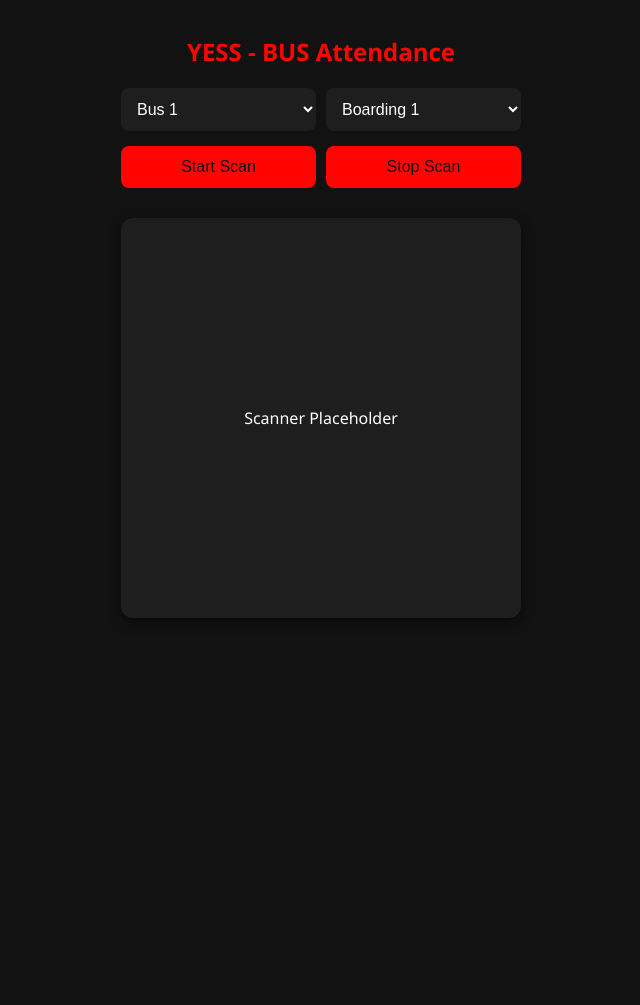
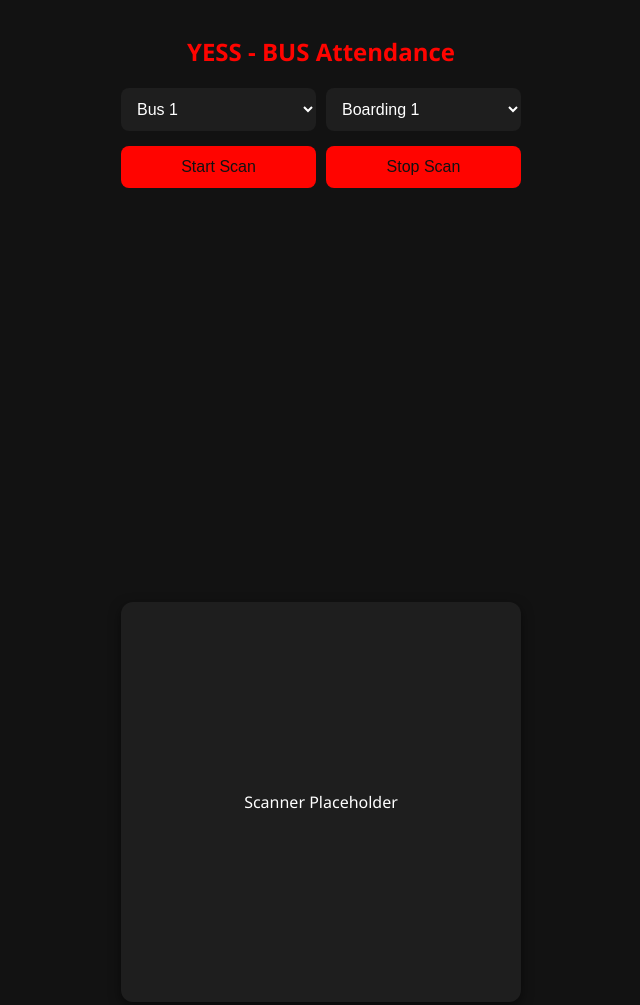
Before and after one commit to milangmatt/Yess_bus, a plain HTML site: page index.html in a window 1280 px wide. Shown: the whole page, without its empty margins (319-959 px from the left). Before the commit the page ends 800 px from the top, so only its background shows below. Drawn offline with Linux system fonts and the light colour scheme.

Commit message:
odukkathe final

```diff
--- a/index.html
+++ b/index.html
@@ -120,7 +120,8 @@
   <button id="stopScan">Stop Scan</button>
 </div>
 
-<div id="reader" style="position: relative; justify-self: center;">Scanner Placeholder</div>
+<div style="height: 30vw;"></div>
+<div id="reader">Scanner Placeholder</div>
 <p id="result"></p>
 
 <!-- Success message bar -->
```
